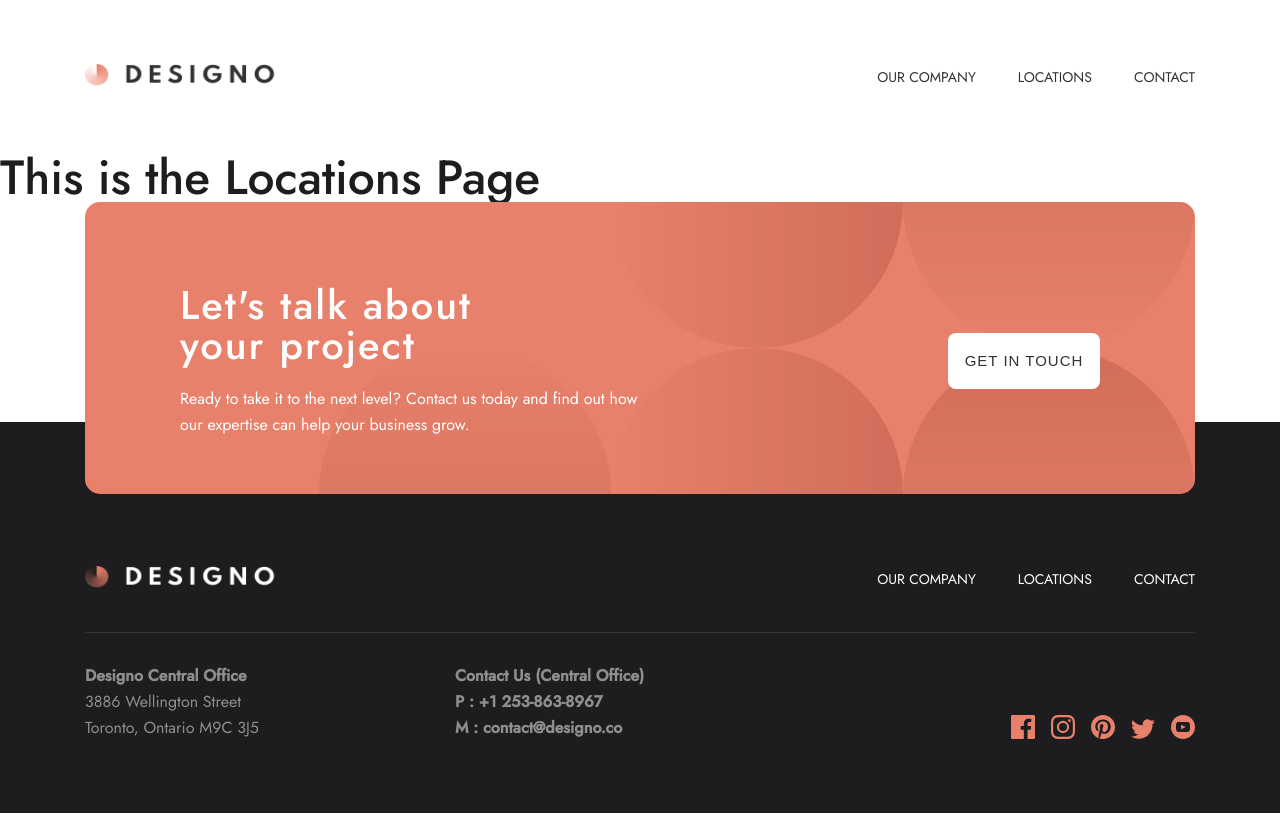
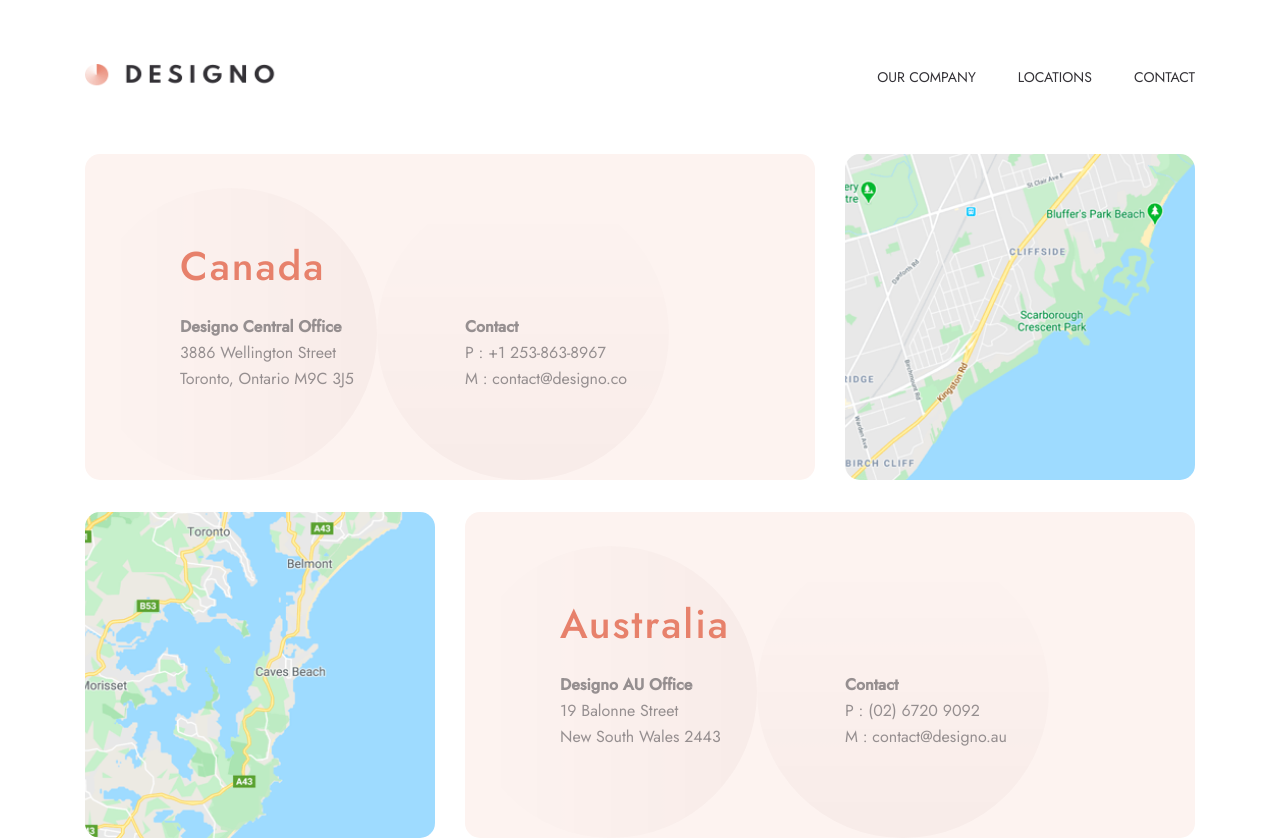
Before and after one commit to Jesuloba-world/Designo, a React (Create React App) app: page /locations in a window 1280 px wide. Shown: the top 840 px of the page. Before the commit the page ends 813 px from the top, so only its background shows below. Built offline with nearby package versions, Linux system fonts and the light colour scheme.

Commit message:
Locations done

```diff
--- /dev/null
+++ b/src/components/Location/index.tsx
@@ -0,0 +1,96 @@
+import { FC } from "react";
+import {
+	Container,
+	Place,
+	Frame,
+	Map,
+	Mask,
+	MapImage,
+	InnerFrame,
+	Country,
+	Address,
+	Contact,
+	TextBold,
+	TextNormal,
+	place,
+} from "./style/location";
+import { ReactComponent as TwoCircles } from "../../assets/shared/desktop/bg-pattern-two-circles.svg";
+import AustraliaMap from "../../assets/locations/desktop/image-map-australia.png";
+import CanadaMap from "../../assets/locations/desktop/image-map-canada.png";
+import UKMap from "../../assets/locations/desktop/image-map-united-kingdom.png";
+
+interface where {
+	place: "canada" | "australia" | "uk";
+}
+
+interface composition {
+	Place: FC<place>;
+	Frame: FC;
+	Map: FC<where>;
+	Country: FC;
+	Address: FC;
+	Contact: FC;
+	TextBold: FC;
+	TextNormal: FC;
+}
+
+export const Location: FC & composition = ({ children }) => {
+	return <Container>{children}</Container>;
+};
+
+Location.Place = ({ children, reverse }) => {
+	return <Place reverse={reverse}>{children}</Place>;
+};
+
+Location.Frame = ({ children }) => {
+	return (
+		<Frame>
+			<TwoCircles />
+			<Mask>
+				<InnerFrame>{children}</InnerFrame>
+			</Mask>
+		</Frame>
+	);
+};
+
+Location.Map = ({ place }) => {
+	let image = "";
+
+	switch (place) {
+		case "australia":
+			image = AustraliaMap;
+			break;
+		case "canada":
+			image = CanadaMap;
+			break;
+		case "uk":
+			image = UKMap;
+			break;
+	}
+
+	return (
+		<Map>
+			<MapImage src={image} alt={place} />
+		</Map>
+	);
+};
+
+Location.Country = ({ children }) => {
+	return <Country>{children}</Country>;
+};
+
+Location.Address = ({ children }) => {
+	return <Address>{children}</Address>;
+};
+
+Location.Contact = ({ children }) => {
+	return <Contact>{children}</Contact>;
+};
+
+Location.TextBold = ({ children }) => {
+	return <TextBold>{children}</TextBold>;
+};
+
+Location.TextNormal = ({ children }) => {
+	return <TextNormal>{children}</TextNormal>;
+};
--- /dev/null
+++ b/src/components/Location/style/location.ts
@@ -0,0 +1,88 @@
+import styled from "styled-components/macro";
+import { Heading2, Body } from "../../UI/typography/style/typo";
+
+export interface place {
+	reverse?: boolean;
+}
+
+export const Container = styled.div`
+	max-width: 111rem;
+	margin: 0 auto;
+	margin-bottom: 16rem;
+	display: grid;
+	grid-template-rows: repeat(3, 32.6rem);
+	row-gap: 3.2rem;
+`;
+
+export const Place = styled.div<place>`
+	display: grid;
+	grid-template-columns: repeat(3, 1fr);
+	column-gap: 3rem;
+	grid-template-areas: ${({ reverse }) =>
+		reverse ? `"map frame frame"` : `"frame frame map"`};
+`;
+
+export const Frame = styled.div`
+	background-color: ${({ theme }) => theme.whitePeach};
+	grid-area: frame;
+	border-radius: 1.5rem;
+	overflow: hidden;
+	display: flex;
+	align-items: flex-end;
+	justify-content: flex-start;
+	position: relative;
+`;
+
+export const Mask = styled.div`
+	position: absolute;
+	top: 0;
+	left: 0;
+	height: 100%;
+	width: 100%;
+	display: flex;
+	align-items: center;
+	justify-content: center;
+`;
+
+export const InnerFrame = styled.div`
+	height: 15rem;
+	width: 54rem;
+	display: grid;
+	grid-template-columns: 1fr 1fr;
+	column-gap: 3rem;
+	grid-template-rows: auto auto;
+	row-gap: 2.4rem;
+`;
+
+export const Map = styled.div`
+	grid-area: map;
+	border-radius: 1.5rem;
+	overflow: hidden;
+`;
+
+export const MapImage = styled.img`
+	height: 100%;
+	width: 100%;
+	object-fit: cover;
+`;
+
+export const Country = styled(Heading2)`
+	grid-column: 1 / span 2;
+	color: ${({ theme }) => theme.peach};
+`;
+
+export const Address = styled.div``;
+
+export const Contact = styled.div``;
+
+export const TextBold = styled(Body)`
+	font-size: 1.6rem;
+	font-weight: bold;
+	line-height: 2.6rem;
+	color: ${({ theme }) => theme.darkGrey};
+	opacity: 0.5;
+`;
+
+export const TextNormal = styled(TextBold)`
+	font-weight: normal;
+`;
--- a/src/components/index.ts
+++ b/src/components/index.ts
@@ -12,3 +12,4 @@ export { Portfolio } from "./Portfolio";
 export { AboutHead } from "./AboutHead";
 export { AboutInfo } from "./AboutInfo";
 export { ToLocation } from "./ToLocation";
+export { Location } from "./Location";
--- a/src/components/page/style/page.ts
+++ b/src/components/page/style/page.ts
@@ -36,6 +36,7 @@ export const LeafContainer = styled.div<leaf>`
 
 	svg {
 		position: absolute;
+		${({ path }) => (path === "/locations" ? "display: none;" : null)}
 
 		@media ${devices.desktopS} {
 			display: none;
--- a/src/containers/index.ts
+++ b/src/containers/index.ts
@@ -8,3 +8,4 @@ export { DesignHeadContainer } from "./designHead";
 export { PortfolioContainer } from "./portfolio";
 export { AboutHeadContainer } from "./aboutHead";
 export { ToLocationContainer } from "./toLocation";
+export { LocationContainer } from "./location";
--- /dev/null
+++ b/src/containers/location/index.tsx
@@ -0,0 +1,82 @@
+import { Location } from "../../components";
+
+export const LocationContainer = () => {
+	return (
+		<Location>
+			<Location.Place>
+				<Location.Map place={"canada"} />
+				<Location.Frame>
+					<Location.Country>Canada</Location.Country>
+					<Location.Address>
+						<Location.TextBold>
+							Designo Central Office
+						</Location.TextBold>
+						<Location.TextNormal>
+							3886 Wellington Street
+						</Location.TextNormal>
+						<Location.TextNormal>
+							Toronto, Ontario M9C 3J5
+						</Location.TextNormal>
+					</Location.Address>
+					<Location.Contact>
+						<Location.TextBold>Contact</Location.TextBold>
+						<Location.TextNormal>
+							P : +1 253-863-8967
+						</Location.TextNormal>
+						<Location.TextNormal>
+							M : contact@designo.co
+						</Location.TextNormal>
+					</Location.Contact>
+				</Location.Frame>
+			</Location.Place>
+			<Location.Place reverse>
+				<Location.Map place={"australia"} />
+				<Location.Frame>
+					<Location.Country>Australia</Location.Country>
+					<Location.Address>
+						<Location.TextBold>Designo AU Office</Location.TextBold>
+						<Location.TextNormal>
+							19 Balonne Street
+						</Location.TextNormal>
+						<Location.TextNormal>
+							New South Wales 2443
+						</Location.TextNormal>
+					</Location.Address>
+					<Location.Contact>
+						<Location.TextBold>Contact</Location.TextBold>
+						<Location.TextNormal>
+							P : (02) 6720 9092
+						</Location.TextNormal>
+						<Location.TextNormal>
+							M : contact@designo.au
+						</Location.TextNormal>
+					</Location.Contact>
+				</Location.Frame>
+			</Location.Place>
+			<Location.Place>
+				<Location.Map place={"uk"} />
+				<Location.Frame>
+					<Location.Country>United Kingdom</Location.Country>
+					<Location.Address>
+						<Location.TextBold>Designo UK Office</Location.TextBold>
+						<Location.TextNormal>
+							13 Colorado Way
+						</Location.TextNormal>
+						<Location.TextNormal>
+							Rhyd-y-fro SA8 9GA
+						</Location.TextNormal>
+					</Location.Address>
+					<Location.Contact>
+						<Location.TextBold>Contact</Location.TextBold>
+						<Location.TextNormal>
+							P : 078 3115 1400
+						</Location.TextNormal>
+						<Location.TextNormal>
+							M : contact@designo.uk
+						</Location.TextNormal>
+					</Location.Contact>
+				</Location.Frame>
+			</Location.Place>
+		</Location>
+	);
+};
--- a/src/pages/location.tsx
+++ b/src/pages/location.tsx
@@ -1,8 +1,13 @@
 import { FC } from "react";
-import { Typo } from "../components";
+import { Page } from "../components";
+import { LocationContainer } from "../containers";
 
-const Location: FC = ({ children }) => {
-	return <Typo.H1>This is the Locations Page</Typo.H1>;
+const Location: FC = () => {
+	return (
+		<Page>
+			<LocationContainer />
+		</Page>
+	);
 };
 
 export default Location;
```
